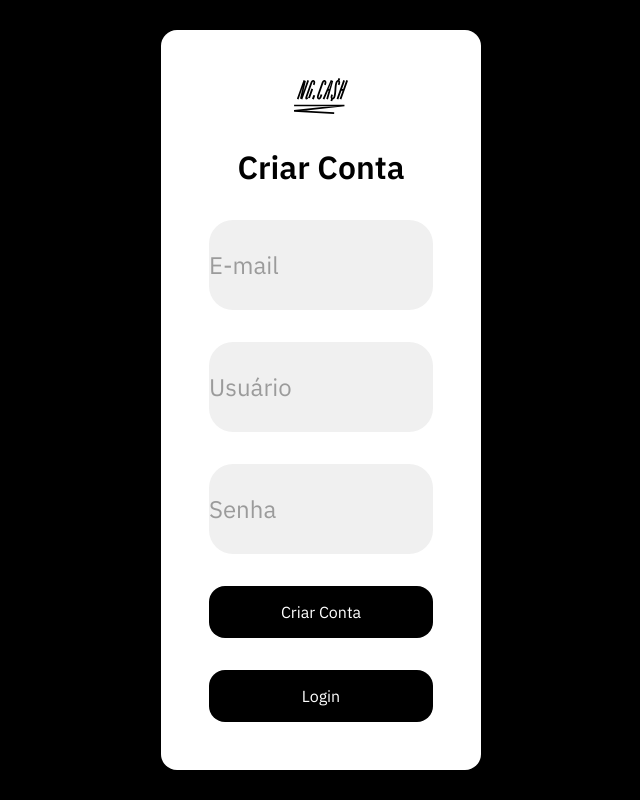
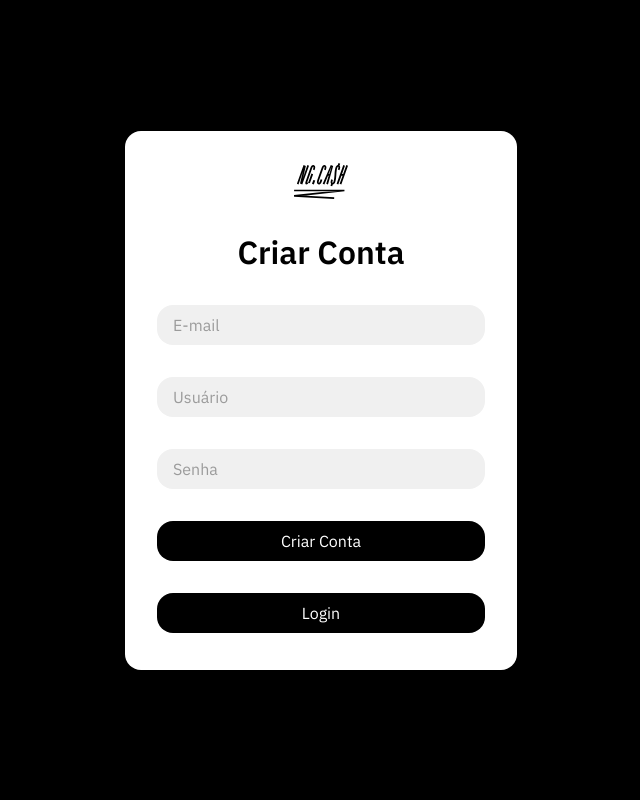
Before and after one commit to GABRIEL-DEV0105/challenge-teste, a React (Vite) app: page / in a window 1280 px wide. Shown: the whole page, without its empty margins (319-959 px from the left). Built offline with nearby package versions, Linux system fonts and the light colour scheme.

Commit message:
feat: create full page subcribe and components shered

```diff
--- a/src/App.tsx
+++ b/src/App.tsx
@@ -1,12 +1,12 @@
 import GlobalStyle from './global-styled'
-import { Cadastrar } from './pages/registration'
+import { Subscribe } from './pages/subscribe'
 
 function App() {
 
   return (
     <div>
       <GlobalStyle/>
-        <Cadastrar/>
+        <Subscribe/>
     </div>
   )
 }
--- a/src/pages/registration/subcomponents/form/index.tsx
+++ /dev/null
@@ -1,36 +0,0 @@
-import { useState } from "react"
-import { Button } from "../../../../shared/button"
-import { Input } from "../../../../shared/input"
-import { FormContainer } from "./styles"
-
-type PropsEmail = {
-
-}
-
-export const Form = () => {
-
-  const [email, setEmail] = useState('')
-  const [user, setUser] = useState('')
-  const [password, setPassword] = useState('')
-
-  return (
-        <FormContainer>
-          <Input
-          type="email"
-          placeholder="E-mail"
-          onChange={event => setEmail(event.target.value)}
-          />
-          <Input
-          type="text"
-          placeholder="Usuário"
-          onChange={event => setUser(event.target.value)}
-          />
-          <Input
-          type="password"
-          placeholder="Senha"
-          onChange={event => setPassword(event.target.value)}
-          />
-          <Button>Criar Conta</Button>
-        </FormContainer>
-  )
-}
--- a/src/pages/registration/index.tsx
+++ b/src/pages/subscribe/index.tsx
@@ -6,14 +6,14 @@ import { Title } from "../../shared/title";
 import { Main } from "./styles";
 import { Form } from "./subcomponents/form";
 
-export function Cadastrar() {
+export function Subscribe() {
   return (
     <Main>
-      <Card w="25%" gap="2rem">
+      <Card w="90%" h="539px" maxW="392px" p="2rem" gap="2rem">
         <Mid>
           <Logo/>
         </Mid>
-        <Title size="2em">Criar Conta</Title>
+        <Title size="2em" fw="600">Criar Conta</Title>
         <Form/>
         <Button>Login</Button>
       </Card>
--- /dev/null
+++ b/src/pages/subscribe/subcomponents/form/index.tsx
@@ -0,0 +1,54 @@
+import { useState, FormEvent } from "react"
+import { Button } from "../../../../shared/button"
+import { Input } from "../../../../shared/input"
+import { FormContainer } from "./styles"
+
+
+type FormElements ={
+  email: HTMLInputElement
+  password: HTMLInputElement
+  user: HTMLInputElement
+} & HTMLFormControlsCollection
+
+type InputFormElement = {
+  readonly elements: FormElements
+} & HTMLFormElement
+
+type ValuesForm = {
+  email: string
+  password: string
+  user: string
+}
+export const Form = () => {
+
+  const [values, setValues] = useState<ValuesForm>()
+
+  const handleSubmit = (e: React.FormEvent<InputFormElement>) => {
+    e.preventDefault()
+    setValues({
+      email: e.currentTarget.elements.email.value,
+      password: e.currentTarget.elements.password.value,
+      user: e.currentTarget.elements.user.value})
+      console.log(values)
+  }
+  return (
+        <FormContainer onSubmit={handleSubmit}>
+          <Input
+          type="email"
+          id="email"
+          placeholder="E-mail"
+          />
+          <Input
+          type="text"
+          id="user"
+          placeholder="Usuário"
+          />
+          <Input
+          type="password"
+          id="password"
+          placeholder="Senha"
+          />
+          <Button>Criar Conta</Button>
+        </FormContainer>
+  )
+}
--- a/src/shared/button.ts
+++ b/src/shared/button.ts
@@ -7,9 +7,14 @@ type ButtonProps = {
 export const Button = styled.button<ButtonProps>`
   background-color: black;
   border: none;
-  border-radius: 1em;
+  border-radius: 1Rem;
   color: white;
-  padding: 1em;
-  font-size: 1em;
+  cursor: pointer;
+  padding: 0 1rem;
+  font-size: 1rem;
+  height: 2.5rem;
   width: ${props => props.w ? props.w : '100%'};
+  :hover{
+    background-color: #3A3A3A
+  }
 `
--- a/src/shared/card.ts
+++ b/src/shared/card.ts
@@ -2,7 +2,11 @@ import styled from "styled-components";
 
 type CardProps = {
   w?: string,
-  gap?: string
+  h?: string,
+  gap?: string,
+  maxW?: string,
+  minW?: string,
+  p?: string,
 }
 
 export const Card = styled.div<CardProps>`
@@ -13,5 +17,8 @@ export const Card = styled.div<CardProps>`
   gap: ${({gap}) => gap ? gap : '1rem'};
   flex-direction: column;
   width: ${({w}) => w ? w : 'auto'};
-  padding: 3em;
- `
+  max-width: ${({maxW}) => maxW ? maxW : 'auto'};
+  min-width: ${({minW}) => minW ? minW : 'auto'};
+  padding: ${({p}) => p ? p : 'none'};
+  height: ${({h}) => h ? h : 'auto'};
+`
--- a/src/shared/input.ts
+++ b/src/shared/input.ts
@@ -6,13 +6,14 @@ type PropsInput = {
 
 export const Input = styled.input`
   background-color: #F0F0F0;
-  border-radius: 1em;
+  border-radius: 1rem;
   border: none;
-  height: 3.75em;
+  font-size: 1rem;
+  height: 2.5rem;
   width: 100%;
-  /* padding: 1em; */
-  font-size: 1.5em;
+  padding: 0 1rem;
   ::placeholder {
     color: #9B9B9B;
   }
+
 `
--- a/src/shared/title.ts
+++ b/src/shared/title.ts
@@ -2,12 +2,14 @@ import styled from "styled-components";
 
 type PropsTitle = {
   size?: string,
-  align?: string
+  align?: string,
   fw?: string,
+  lineHeight?: string,
 }
 
 export const Title = styled.h1<PropsTitle>`
-  font-weight: ${({fw}) => fw ? fw : 'semibold'}; //atualizar
-  font-size: ${({size}) => size ? size : '1em'};
+  font-weight: ${({fw}) => fw ? fw : '500'};
+  font-size: ${({size}) => size ? size : '.8rem'};
   text-align: ${({align}) => align ? align : 'center'};
+  line-height: ${({lineHeight}) => lineHeight ? lineHeight : 'auto'};
 `
```
Also changed, not shown: src/pages/subscribe/styles.ts (renamed from src/pages/registration/styles.ts), src/pages/subscribe/subcomponents/form/styles.ts (renamed from src/pages/registration/subcomponents/form/styles.ts).
